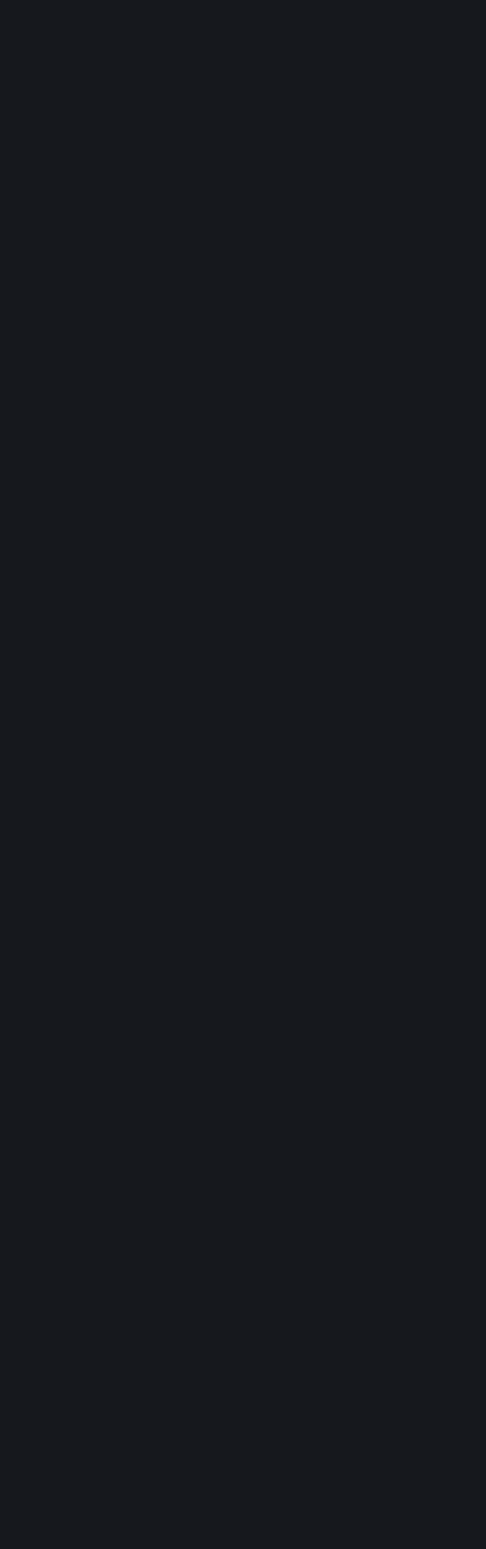
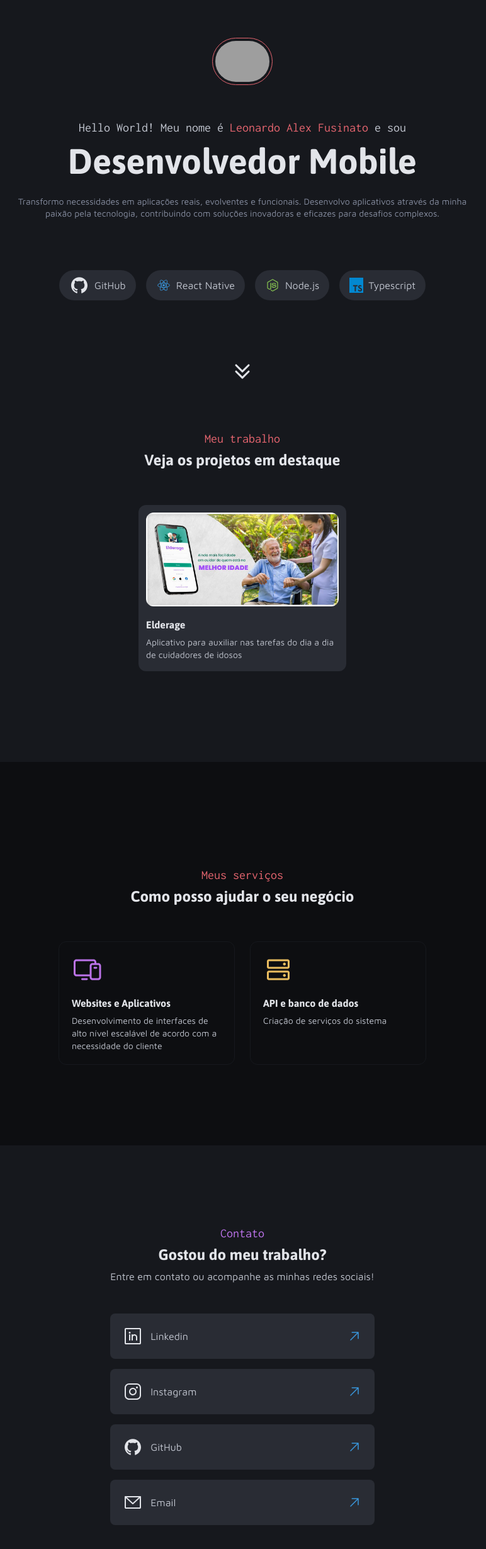
Before and after one commit to leofusinato/my-portfolio, a React (Vite) app: page / in a window 1280 px wide. Shown: the part 220-2680 px from the top of the page at 63% size, without its empty margins (255-1027 px from the left). Before the commit the page ends 800 px from the top, so only its background shows below. Built offline with nearby package versions, Linux system fonts and the light colour scheme; grey boxes are pictures that could not be loaded.

Commit message:
feat: adds landing page layout

```diff
--- a/src/App.tsx
+++ b/src/App.tsx
@@ -1,10 +1,266 @@
 import "./App.css";
 import { Icons } from "./assets/icons";
+import { Images } from "./assets/images";
 
 function App() {
   return (
     <div className="flex flex-col flex-1 justify-center items-center">
-      <img src={Icons.CaretDoubleDown} />
+      <div className="w-full justify-center items-center flex flex-1 flex-col mt-[120px]">
+        <div className="max-w-[754px] justify-center items-center pt-40 pb-[144px] flex flex-1 flex-col">
+          <img
+            src="https://www.github.com/leofusinato.png"
+            width={96}
+            height={96}
+            className="rounded-full border border-red p-1"
+            alt="profile image"
+          />
+
+          <span className="font-inconsolata text-subtitle mt-14 text-gray-500 mb-2">
+            Hello World! Meu nome é{" "}
+            <span className="text-red">Leonardo Alex Fusinato</span> e sou
+          </span>
+
+          <span className="text-gray-600 font-asap text-title-lg mb-5">
+            Desenvolvedor Mobile
+          </span>
+
+          <span className="text-gray-400 font-mavenpro text-sm text-center mb-20">
+            Transformo necessidades em aplicações reais, evolventes e
+            funcionais. Desenvolvo aplicativos através da minha paixão pela
+            tecnologia, contribuindo com soluções inovadoras e eficazes para
+            desafios complexos.
+          </span>
+
+          <div className="flex gap-4 mb-24">
+            <a
+              href="https://github.com/leofusinato"
+              target="_blank"
+              rel="noreferrer"
+              className="flex px-4 py-2 gap-2 rounded-full bg-gray-300 items-center"
+            >
+              <img src={Icons.GithubLogo} />
+              <span className="text-md font-mavenpro text-gray-500">
+                GitHub
+              </span>
+            </a>
+
+            <a
+              href="https://reactnative.dev/"
+              target="_blank"
+              rel="noreferrer"
+              className="flex px-4 py-2 gap-2 rounded-full bg-gray-300 items-center"
+            >
+              <img src={Icons.ReactNativeLogo} />
+              <span className="text-md font-mavenpro text-gray-500">
+                React Native
+              </span>
+            </a>
+
+            <a
+              href="https://nodejs.org/en"
+              target="_blank"
+              rel="noreferrer"
+              className="flex px-4 py-2 gap-2 rounded-full bg-gray-300 items-center"
+            >
+              <img src={Icons.NodeLogo} />
+              <span className="text-md font-mavenpro text-gray-500">
+                Node.js
+              </span>
+            </a>
+
+            <a
+              href="https://www.typescriptlang.org/"
+              target="_blank"
+              rel="noreferrer"
+              className="flex px-4 py-2 gap-2 rounded-full bg-gray-300 items-center"
+            >
+              <img src={Icons.TypescriptLogo} />
+              <span className="text-md font-mavenpro text-gray-500">
+                Typescript
+              </span>
+            </a>
+          </div>
+          <img src={Icons.CaretDoubleDown} />
+
+          <div className="mt-20 flex flex-col items-center">
+            <span className="font-inconsolata text-subtitle text-red">
+              Meu trabalho
+            </span>
+
+            <span className="mt-2 font-asap text-title-md text-gray-600">
+              Veja os projetos em destaque
+            </span>
+          </div>
+
+          <div className="grid gap-6 mt-14 grid-cols-1">
+            <div className="max-w-[330px] px-3 pt-3 pb-[17px] bg-gray-300 rounded-xl flex flex-col">
+              <img
+                src={Images.ElderageImage}
+                alt="elderage image"
+                className="max-w-[306px] rounded-xl"
+              />
+
+              <span className="font-asap text-title-sm text-gray-600 mt-5 mb-2">
+                Elderage
+              </span>
+
+              <span className="font-mavenpro text-sm text-gray-500">
+                Aplicativo para auxiliar nas tarefas do dia a dia de cuidadores
+                de idosos
+              </span>
+            </div>
+          </div>
+        </div>
+
+        <div className="flex w-full flex-col flex-1 h-full items-center bg-gray-100 pt-[88px] pb-32">
+          <div className="mt-20 flex flex-col items-center">
+            <span className="font-inconsolata text-subtitle text-red">
+              Meus serviços
+            </span>
+
+            <span className="mt-2 font-asap text-title-md text-gray-600">
+              Como posso ajudar o seu negócio
+            </span>
+          </div>
+
+          <div className="grid grid-cols-2 mt-14 gap-6">
+            <div className="flex flex-col p-5 max-w-[280px] border border-gray-200 rounded-xl">
+              <img src={Icons.Devices} alt="devices" width={48} height={48} />
+
+              <span className="mt-5 font-asap text-title-sm text-gray-600">
+                Websites e Aplicativos
+              </span>
+
+              <span className="mt-2 font-mavenpro text-sm text-gray-500">
+                Desenvolvimento de interfaces de alto nível escalável de acordo
+                com a necessidade do cliente
+              </span>
+            </div>
+
+            <div className="flex flex-col p-5 max-w-[280px] border border-gray-200 rounded-xl">
+              <img
+                src={Icons.HardDrives}
+                alt="devices"
+                width={48}
+                height={48}
+              />
+
+              <span className="mt-5 font-asap text-title-sm text-gray-600">
+                API e banco de dados
+              </span>
+
+              <span className="mt-2 font-mavenpro text-sm text-gray-500">
+                Criação de serviços do sistema
+              </span>
+            </div>
+          </div>
+        </div>
+        <div className="flex flex-col pt-[128px] pb-[200px]">
+          <div className="flex flex-col gap-2 justify-center items-center">
+            <span className="font-inconsolata text-subtitle text-purple">
+              Contato
+            </span>
+
+            <span className="text-gray-600 font-asap text-title-md">
+              Gostou do meu trabalho?
+            </span>
+
+            <span className="text-gray-500 font-mavenpro text-md">
+              Entre em contato ou acompanhe as minhas redes sociais!
+            </span>
+          </div>
+
+          <div className="mt-12 flex flex-col gap-4">
+            <a
+              href="https://www.linkedin.com/in/leonardo-alex-fusinato-210419194/"
+              target="_blank"
+              rel="noreferrer"
+              className="p-5 rounded-lg bg-gray-300 flex items-center justify-between"
+            >
+              <div className="flex items-center gap-3">
+                <img src={Icons.LinkedinLogo} alt="linkedin logo" />
+                <span className="text-gray-500 font-mavenpro text-md">
+                  Linkedin
+                </span>
+              </div>
+
+              <img
+                src={Icons.ArrowUpRight}
+                alt="arrow up right"
+                className="fill-blue"
+                width={24}
+                height={24}
+              />
+            </a>
+
+            <a
+              href="https://instagram.com/leeofusinato"
+              target="_blank"
+              rel="noreferrer"
+              className="p-5 rounded-lg bg-gray-300 flex items-center justify-between"
+            >
+              <div className="flex items-center gap-3">
+                <img src={Icons.InstagramLogo} alt="linkedin logo" />
+                <span className="text-gray-500 font-mavenpro text-md">
+                  Instagram
+                </span>
+              </div>
+
+              <img
+                src={Icons.ArrowUpRight}
+                alt="arrow up right"
+                className="fill-blue"
+                width={24}
+                height={24}
+              />
+            </a>
+
+            <a
+              href="https://github.com/leofusinato"
+              target="_blank"
+              rel="noreferrer"
+              className="p-5 rounded-lg bg-gray-300 flex items-center justify-between"
+            >
+              <div className="flex items-center gap-3">
+                <img src={Icons.GithubLogo} alt="linkedin logo" />
+                <span className="text-gray-500 font-mavenpro text-md">
+                  GitHub
+                </span>
+              </div>
+
+              <img
+                src={Icons.ArrowUpRight}
+                alt="arrow up right"
+                className="fill-blue"
+                width={24}
+                height={24}
+              />
+            </a>
+
+            <a
+              href="mailto:leonardo.alex.fusinato@gmail.com"
+              target="_blank"
+              rel="noreferrer"
+              className="p-5 rounded-lg bg-gray-300 flex items-center justify-between"
+            >
+              <div className="flex items-center gap-3">
+                <img src={Icons.EnvelopeSimple} alt="linkedin logo" />
+                <span className="text-gray-500 font-mavenpro text-md">
+                  Email
+                </span>
+              </div>
+
+              <img
+                src={Icons.ArrowUpRight}
+                alt="arrow up right"
+                className="fill-blue"
+                width={24}
+                height={24}
+              />
+            </a>
+          </div>
+        </div>
+      </div>
     </div>
   );
 }
```
